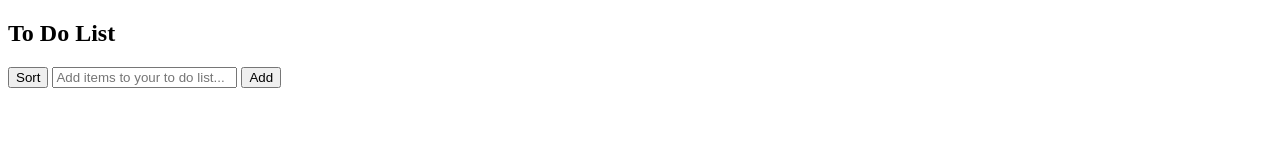
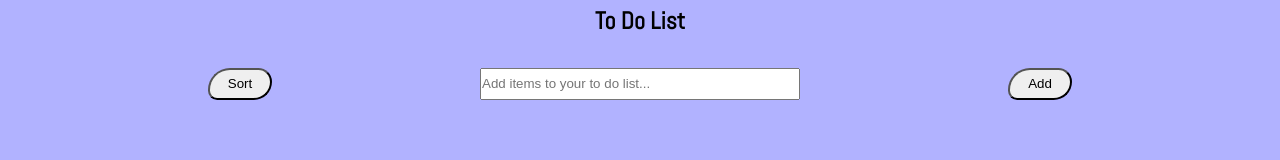
Before and after one commit to AChar1f/toDoList, a plain HTML site: page index.html in a window 1280 px wide. Drawn offline with Linux system fonts and the light colour scheme.

Commit message:
styling added

```diff
--- a/css/style.css
+++ b/css/style.css
@@ -0,0 +1,47 @@
+*,
+*::before,
+*::after{
+    margin: 0;
+    padding: 0;
+    box-sizing: border-box;
+}
+
+/* color pool */
+:root{
+    --color1: #B1B2FF;
+    --color2: #AAC4FF;
+    --color3: #D2DAFF;
+    --color4: #EEF1FF;
+}
+
+/* body */
+body {
+    background-color: #B1B2FF;
+    font-family: Abel,Verdana, Geneva, Tahoma, sans-serif;
+}
+
+/* Text Align */
+:is(h2) {
+    margin-top: .3rem;
+    text-align: center;
+}
+
+input{
+    min-width: 25dvw;
+
+}
+
+/* To do list container */
+.row{
+    display: flex;
+    justify-content: center;
+    margin-top: 2rem;
+}
+
+/* Buttons style*/
+#tDButton {
+    height: 2rem;
+    width: 4rem;
+    border-radius: 24px 15px 20px 10px;
+    margin: auto;
+}
--- a/index.html
+++ b/index.html
@@ -3,16 +3,19 @@
 <head>
     <meta charset="UTF-8">
     <meta name="viewport" content="width=device-width, initial-scale=1.0">
+    <link rel="preconnect" href="https://fonts.googleapis.com">
+<link rel="preconnect" href="https://fonts.gstatic.com" crossorigin>
+<link href="https://fonts.googleapis.com/css2?family=Abel&display=swap" rel="stylesheet">
     <link rel="stylesheet" href="./css/style.css">
     <title>TO DO LIST</title>
 </head>
 <body>
-    <div class="container-fluid">
+    <div class="container-fluid" id="outerContainer">
         <h2>To Do List</h2>
         <div class="row">
-            <button type="button">Sort</button>
+            <button type="button" id="tDButton">Sort</button>
             <input type="text" id="toDoInput" placeholder="Add items to your to do list...">
-            <button type="button">Add</button>
+            <button type="button" id="tDButton">Add</button>
         </div>
     </div>
 
```
